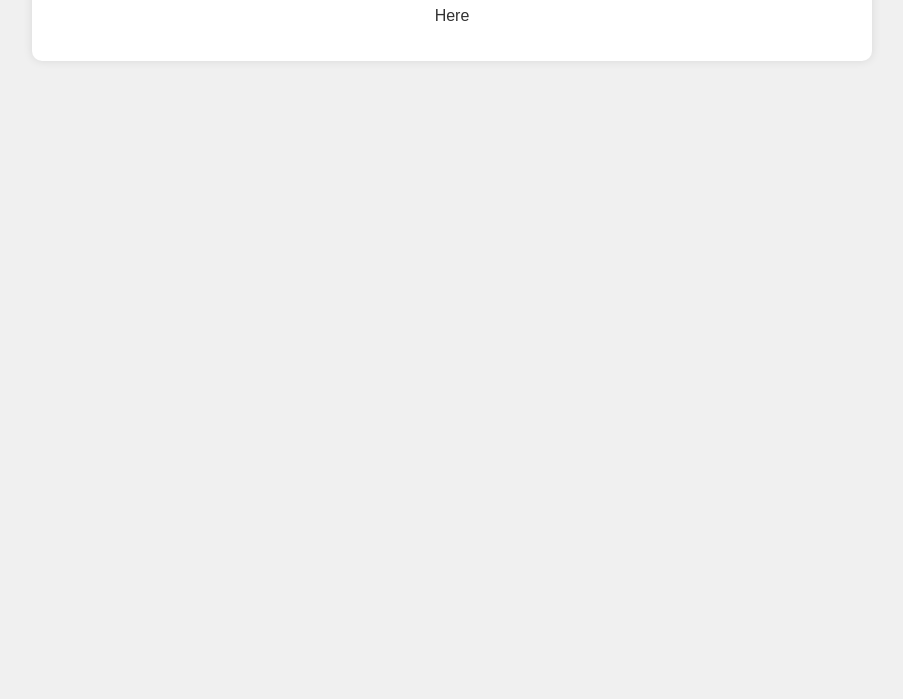
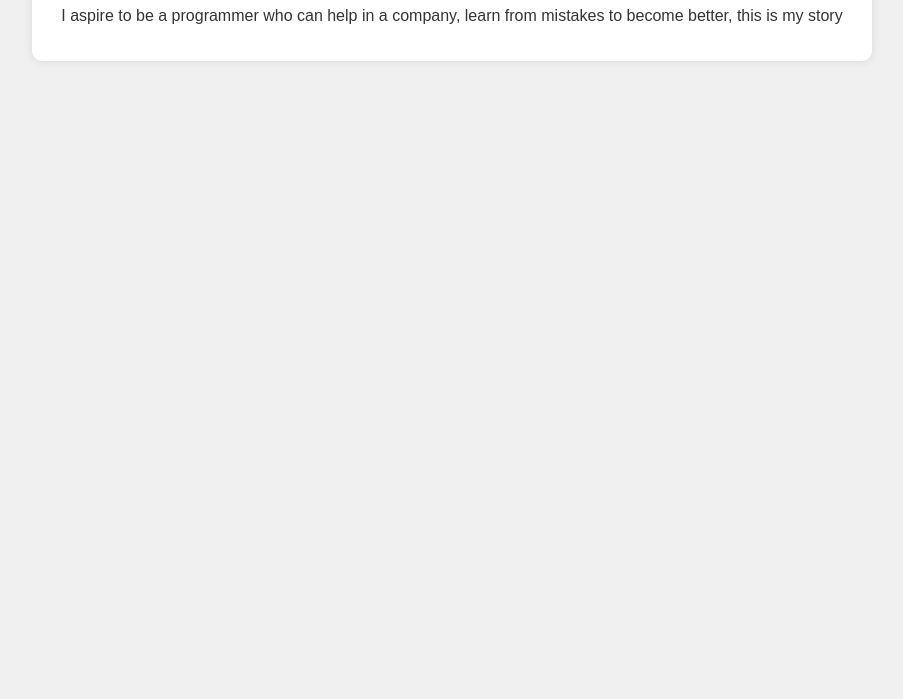
Before and after one commit to panel1810/panel1810.github.io, a plain HTML site: page about.html in a window 1280 px wide. Shown: the part 101-800 px from the top of the page, without its empty margins (188-1091 px from the left). Drawn offline with Linux system fonts and the light colour scheme.

Commit message:
about.html

```diff
--- a/about.html
+++ b/about.html
@@ -9,4 +9,4 @@
 <body>
     <div class="container">
         <h1>About Alice</h1>
-        <p>Here
+        <p>I aspire to be a programmer who can help in a company, learn from mistakes to become better, this is my story
```
